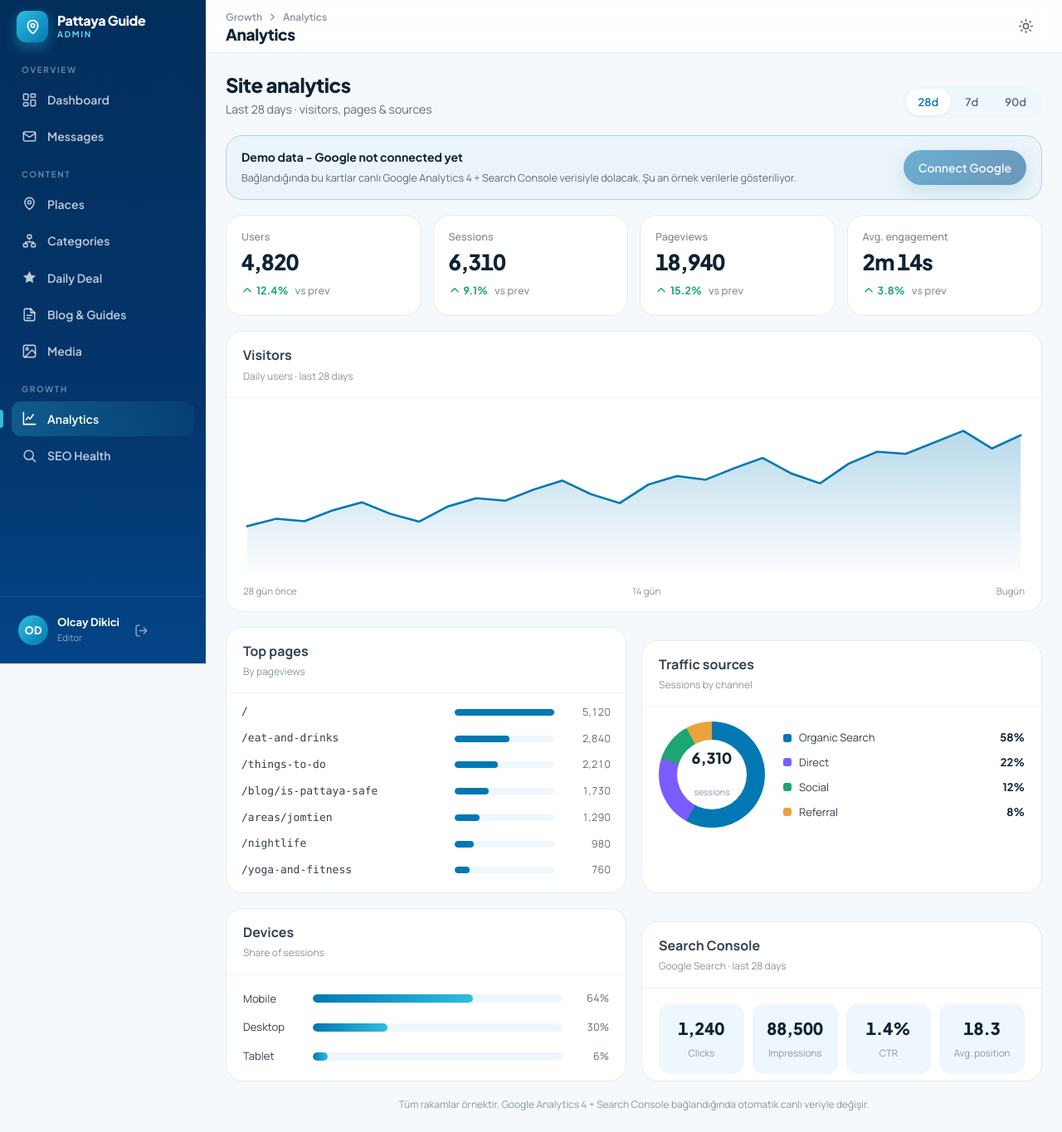
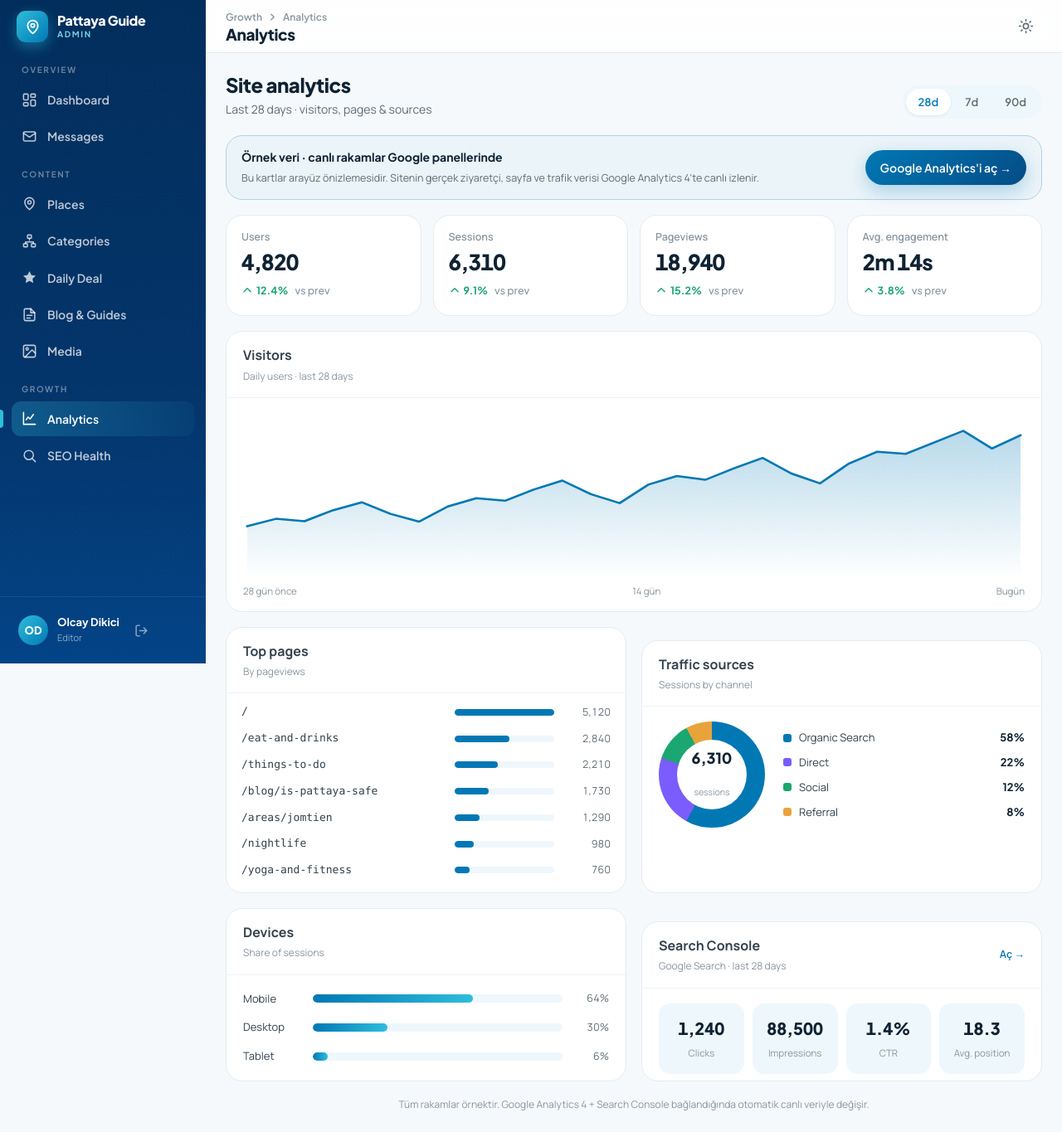
Before and after one commit to aLpsuui/pattaya-guide, a Next.js app: page /admin/analytics in a window 1280 px wide. Shown: the whole page at 83% size. Built offline with nearby package versions, Linux system fonts and the light colour scheme; no server answers.

Commit message:
admin analytics (option A): link out to GA4 + Search Console dashboards instead of disabled button

```diff
--- a/app/admin/admin.css
+++ b/app/admin/admin.css
@@ -482,6 +482,8 @@
 .pg-admin .an-banner button[disabled]{opacity:.55;cursor:not-allowed}
 .pg-admin .an-banner--live{background:color-mix(in srgb,#1ba672 9%,var(--bg-surface));border-color:color-mix(in srgb,#1ba672 30%,var(--border))}
 .pg-admin .an-banner--live b::before{content:"";display:inline-block;width:8px;height:8px;border-radius:50%;background:#1ba672;margin-right:7px;vertical-align:1px}
+.pg-admin .an-open{margin-left:auto;font-size:12.5px;font-weight:600;color:var(--ocean);white-space:nowrap}
+.pg-admin .an-open:hover{text-decoration:underline}
 
 .pg-admin .an-kpis{display:grid;grid-template-columns:repeat(4,1fr);gap:14px;margin-bottom:18px}
 .pg-admin .an-kpi{background:var(--bg-surface);border:1px solid var(--border);border-radius:var(--r-lg);padding:16px 18px}
--- a/app/admin/analytics/page.tsx
+++ b/app/admin/analytics/page.tsx
@@ -49,10 +49,10 @@ export default async function AnalyticsPage() {
       ) : (
         <div className="an-banner">
           <div>
-            <b>Demo data - Google not connected yet</b>
-            <span>Bağlandığında bu kartlar canlı Google Analytics 4 + Search Console verisiyle dolacak. Şu an örnek verilerle gösteriliyor.</span>
+            <b>Örnek veri · canlı rakamlar Google panellerinde</b>
+            <span>Bu kartlar arayüz önizlemesidir. Sitenin gerçek ziyaretçi, sayfa ve trafik verisi Google Analytics 4&apos;te canlı izlenir.</span>
           </div>
-          <button className="btn btn--primary" disabled>Connect Google</button>
+          <a className="btn btn--primary" href="https://analytics.google.com/" target="_blank" rel="noopener">Google Analytics&apos;i aç →</a>
         </div>
       )}
 
@@ -136,7 +136,10 @@ export default async function AnalyticsPage() {
 
         {/* search console */}
         <section className="panel">
-          <div className="panel-head"><div><b>Search Console</b><div className="sub">Google Search · last 28 days</div></div></div>
+          <div className="panel-head">
+            <div><b>Search Console</b><div className="sub">Google Search · last 28 days</div></div>
+            <a className="an-open" href="https://search.google.com/search-console" target="_blank" rel="noopener">Aç →</a>
+          </div>
           {search ? (
             <div className="an-sc">
               <div className="an-sc__cell"><b>{search.clicks}</b><span>Clicks</span></div>
```
